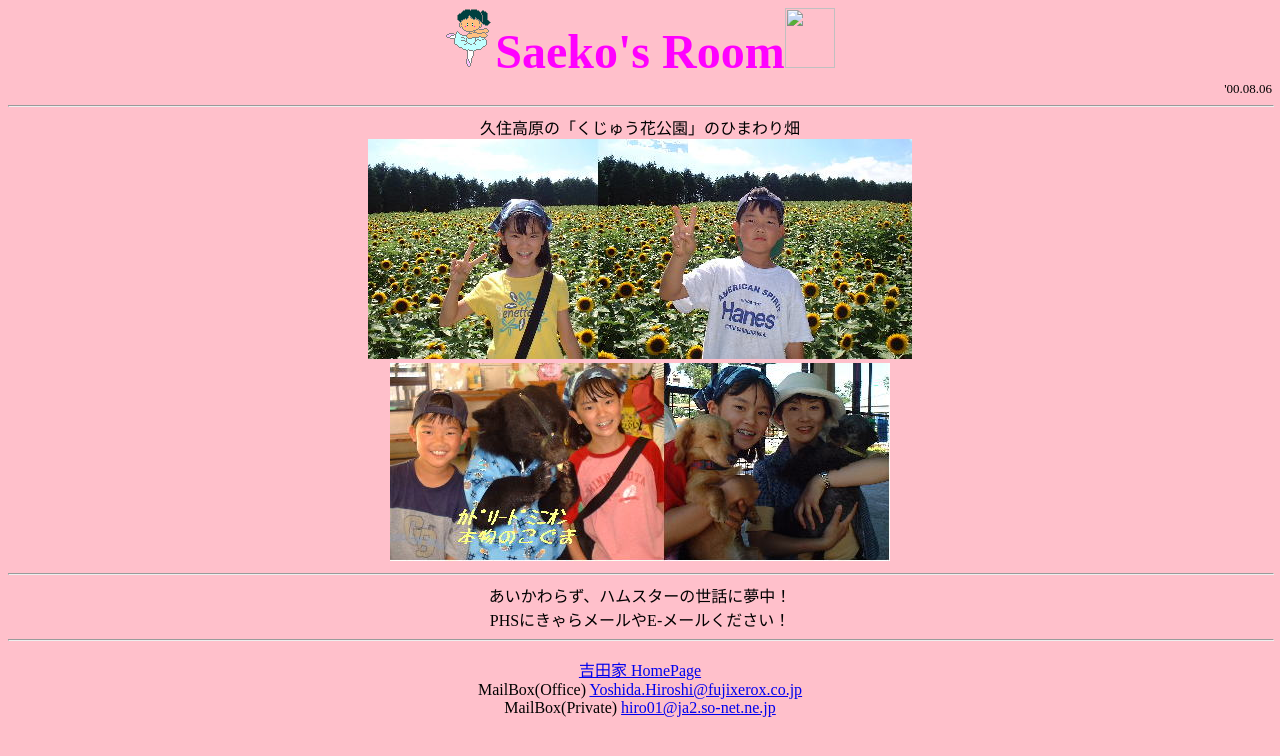
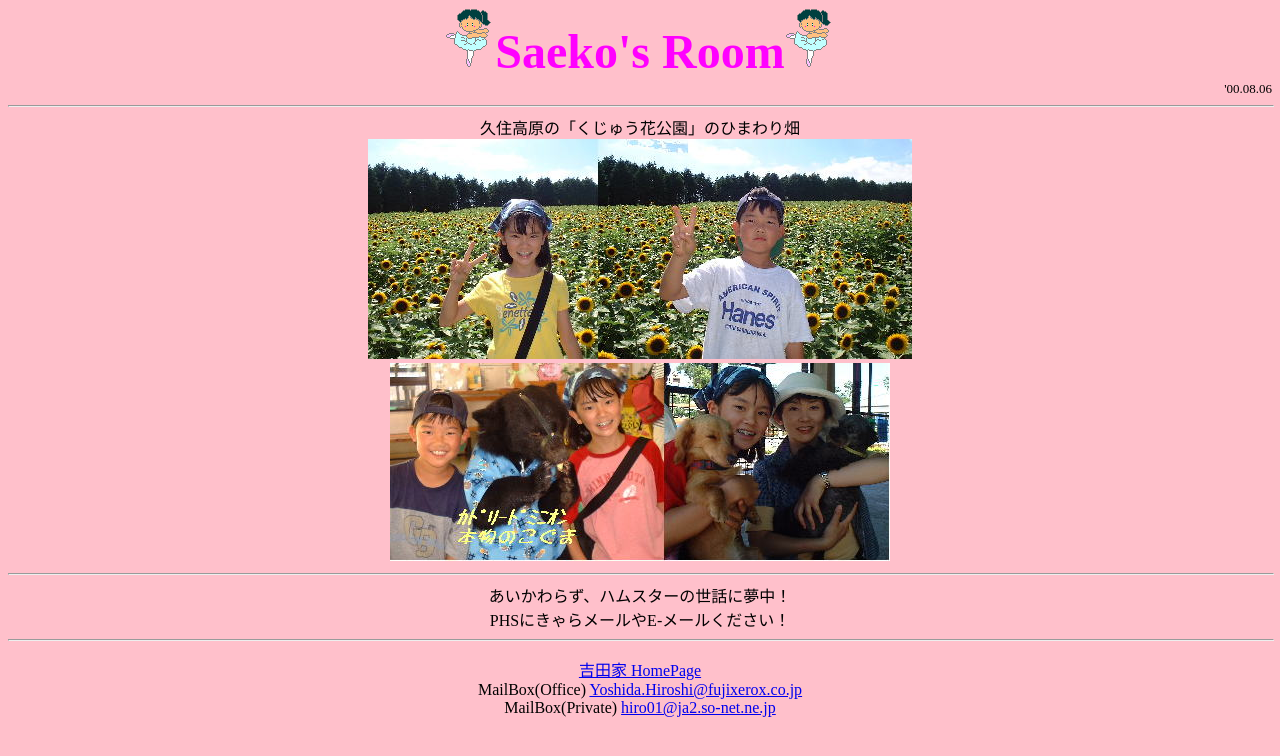
Before and after one commit to fx14075-star/fx14075-star.github.io, a plain HTML site: page index_saeko.html in a window 1280 px wide. Drawn offline with Linux system fonts and the light colour scheme.

Commit message:
Update index_saeko.html

```diff
--- a/index_saeko.html
+++ b/index_saeko.html
@@ -11,7 +11,7 @@
 <body text="#000000" bgcolor="#FFC0CB" background="img/gray_bg_002.gif">
 <!--タイトル部分はここから -->
 <center><img SRC="img/passeA.gif" BORDER=0 height=60 width=50><b><font face="ＤＦまるもじ体"><font color="#FF00FF"><font size=+4>Saeko's
-Room</font></font></font></b><img SRC="passeA.gif" BORDER=0 height=60 width=50></center>
+Room</font></font></font></b><img SRC="img/passeA.gif" BORDER=0 height=60 width=50></center>
 
 <div align=right><font face="ＤＦまるもじ体"><font size=-1>'00.08.06</font></font></div>
 
```
